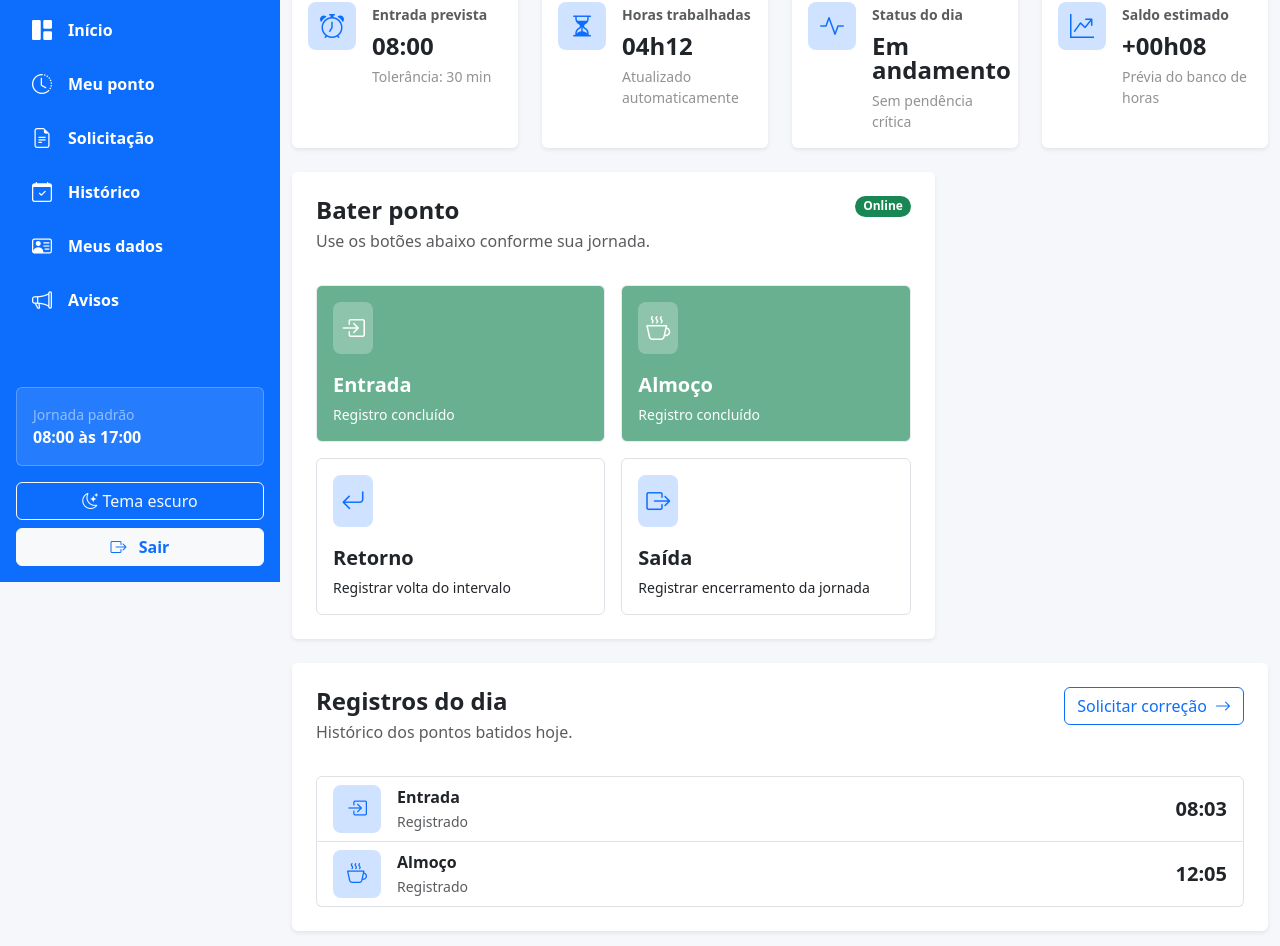
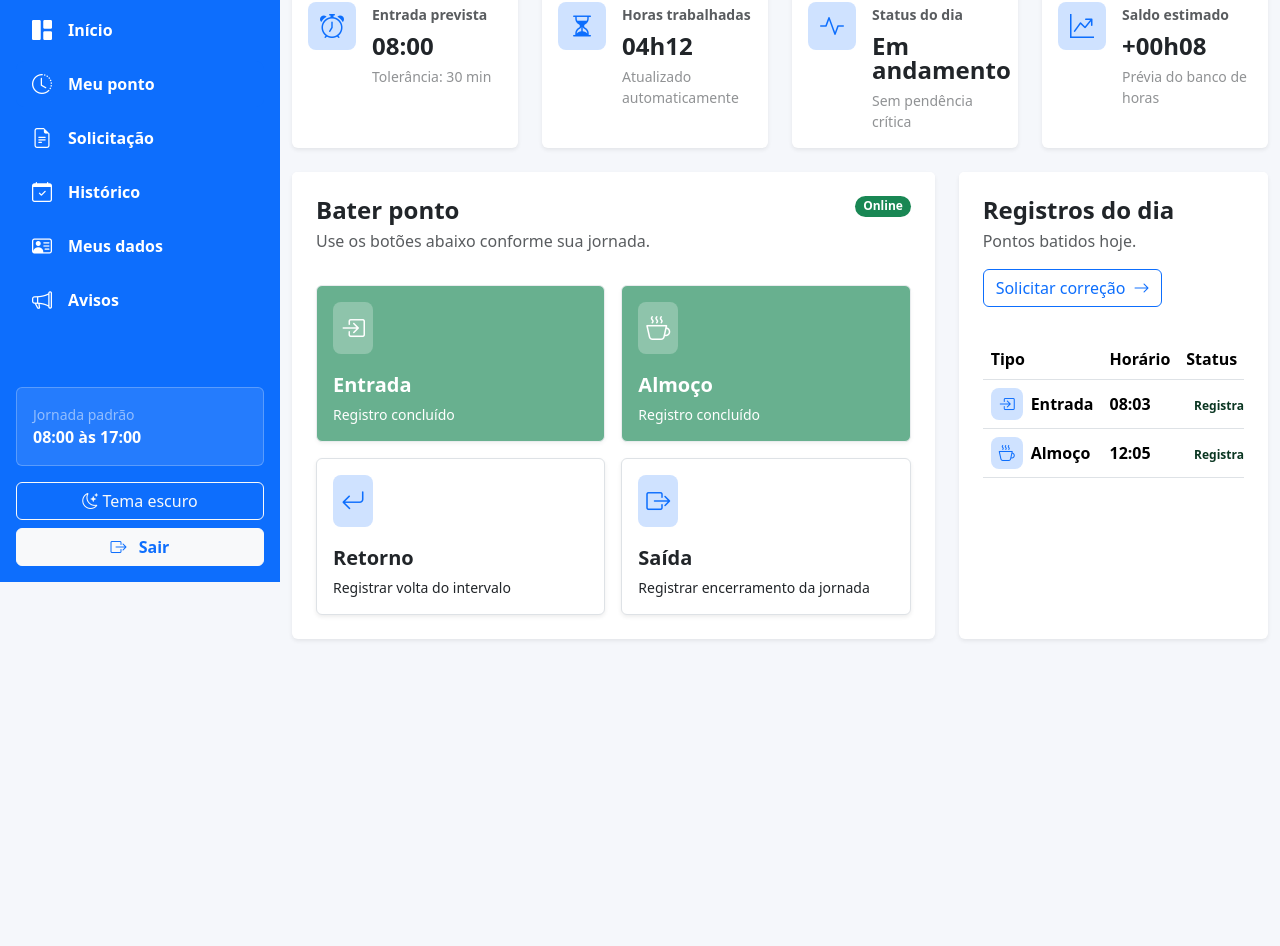
Before and after one commit to gavar-dev/sistema-gestao-absenteismo, an Angular app: page /meus-pontos in a window 1280 px wide. Shown: the part 218-1164 px from the top of the page. After the commit the page ends 905 px from the top, so only its background shows below. Built offline with nearby package versions, Linux system fonts and the light colour scheme.

Commit message:
fix: Melhorando o layout da page de meu-ponto

```diff
--- a/src/app/pages/funcionario/meu-ponto-componente/meu-ponto-componente.css
+++ b/src/app/pages/funcionario/meu-ponto-componente/meu-ponto-componente.css
@@ -15,3 +15,9 @@
   border-color: var(--app-primary);
   color: var(--app-primary);
 }
+
+.registro-icon {
+  width: 32px;
+  height: 32px;
+  min-width: 32px;
+}
--- a/src/app/pages/funcionario/meu-ponto-componente/meu-ponto-componente.html
+++ b/src/app/pages/funcionario/meu-ponto-componente/meu-ponto-componente.html
@@ -23,14 +23,6 @@
     </div>
   </div>
 
-  <!-- <div class="alert alert-warning d-flex align-items-start gap-3 shadow-sm border-0" role="alert">
-    <i class="bi bi-exclamation-triangle-fill fs-5"></i>
-    <div>
-      <strong>Atenção:</strong>
-      se esquecer algum registro, solicite correção em até 48 horas. Depois disso, o dia poderá ser tratado como falta ou pendência pelo RH.
-    </div>
-  </div> -->
-
   <div class="row g-4 mb-4">
     <div class="col-12 col-sm-6 col-xl-3" *ngFor="let item of resumo">
       <div class="card h-100 border-0 shadow-sm">
@@ -49,7 +41,7 @@
     </div>
   </div>
 
-  <div class="row g-4 mb-4">
+  <div class="row g-4">
     <div class="col-12 col-xl-8">
       <div class="card border-0 shadow-sm h-100">
         <div class="card-header bg-body border-0 pt-4 px-4 d-flex flex-column flex-sm-row justify-content-between gap-2">
@@ -65,7 +57,7 @@
             <div class="col-12 col-md-6" *ngFor="let acao of acoesPonto">
               <button
                 type="button"
-                class="btn w-100 h-100 text-start p-3 border shadow-s m"
+                class="btn w-100 h-100 text-start p-3 border shadow-sm"
                 [ngClass]="registrado(acao.nome) ? 'btn-success' : 'btn-light ponto-action-btn'"
                 [disabled]="registrado(acao.nome)"
                 (click)="registrarPonto(acao)"
@@ -85,33 +77,12 @@
       </div>
     </div>
 
-    <!-- <div class="col-12 col-xl-4">
+    <div class="col-12 col-xl-4">
       <div class="card border-0 shadow-sm h-100">
-        <div class="card-header bg-body border-0 pt-4 px-4">
-          <h2 class="h4 fw-bold mb-1">Próximos alertas</h2>
-          <p class="text-body-secondary mb-0">Lembretes importantes do dia.</p>
-        </div>
-
-        <div class="card-body p-4">
-          <div class="list-group list-group-flush">
-            <div class="list-group-item px-0 d-flex gap-3" *ngFor="let evento of proximosEventos">
-              <span class="badge text-bg-primary rounded-pill align-self-start px-3 py-2">{{ evento.horario }}</span>
-              <div>
-                <strong class="d-block">{{ evento.titulo }}</strong>
-                <small class="text-body-secondary">{{ evento.texto }}</small>
-              </div>
-            </div>
-          </div>
-        </div>
-      </div>
-    </div> -->
-  </div>
-
-  <div class="card border-0 shadow-sm">
-    <div class="card-header bg-body border-0 pt-4 px-4 d-flex flex-column flex-sm-row justify-content-between gap-2">
+        <div class="card-header bg-body border-0 pt-4 px-4 d-flex flex-column gap-3">
           <div>
             <h2 class="h4 fw-bold mb-1">Registros do dia</h2>
-        <p class="text-body-secondary mb-0">Histórico dos pontos batidos hoje.</p>
+            <p class="text-body-secondary mb-0">Pontos batidos hoje.</p>
           </div>
 
           <a routerLink="/solicitacao" class="btn btn-outline-primary align-self-start">
@@ -121,20 +92,43 @@
         </div>
 
         <div class="card-body p-4">
-      <div class="list-group">
-        <div class="list-group-item d-flex flex-column flex-sm-row align-items-sm-center gap-3" *ngFor="let registro of registros">
-          <div class="rounded-3 bg-primary-subtle text-primary d-inline-flex align-items-center justify-content-center ponto-icon">
-            <i class="bi fs-5" [ngClass]="registro.icone"></i>
+          <div class="table-responsive">
+            <table class="table table-hover align-middle mb-0">
+              <thead>
+                <tr>
+                  <th scope="col">Tipo</th>
+                  <th scope="col">Horário</th>
+                  <th scope="col">Status</th>
+                </tr>
+              </thead>
+
+              <tbody>
+                <tr *ngFor="let registro of registros">
+                  <td>
+                    <div class="d-flex align-items-center gap-2">
+                      <span class="rounded-3 bg-primary-subtle text-primary d-inline-flex align-items-center justify-content-center registro-icon">
+                        <i class="bi" [ngClass]="registro.icone"></i>
+                      </span>
+                      <strong>{{ registro.tipo }}</strong>
+                    </div>
+                  </td>
+                  <td class="fw-bold">{{ registro.horario }}</td>
+                  <td>
+                    <span class="badge text-bg-success-subtle text-success-emphasis">
+                      {{ registro.status }}
+                    </span>
+                  </td>
+                </tr>
+              </tbody>
+            </table>
           </div>
 
-          <div class="flex-grow-1">
-            <strong class="d-block">{{ registro.tipo }}</strong>
-            <small class="text-body-secondary">{{ registro.status }}</small>
-          </div>
-
-          <time class="fs-5 fw-bold">{{ registro.horario }}</time>
+          <div class="text-center text-body-secondary py-4" *ngIf="registros.length === 0">
+            <i class="bi bi-clock-history fs-2 d-block mb-2"></i>
+            Nenhum ponto registrado hoje.
           </div>
         </div>
       </div>
     </div>
   </div>
+</div>
--- a/src/app/pages/funcionario/meu-ponto-componente/meu-ponto-componente.ts
+++ b/src/app/pages/funcionario/meu-ponto-componente/meu-ponto-componente.ts
@@ -49,11 +49,6 @@ export class MeuPontoComponente {
     { tipo: 'Almoço', horario: '12:05', status: 'Registrado', icone: 'bi-cup-hot' }
   ];
 
-  proximosEventos = [
-    { titulo: 'Retorno do almoço', horario: '13:05', texto: 'O sistema pode lembrar o funcionário caso não registre o retorno.' },
-    { titulo: 'Saída prevista', horario: '17:00', texto: 'O horário pode variar conforme saldo e jornada do dia.' }
-  ];
-
   registrado(nome: string): boolean {
     return this.registros.some((registro) => registro.tipo === nome);
   }
```
Lines whose indentation alone changed are shown as unchanged.
